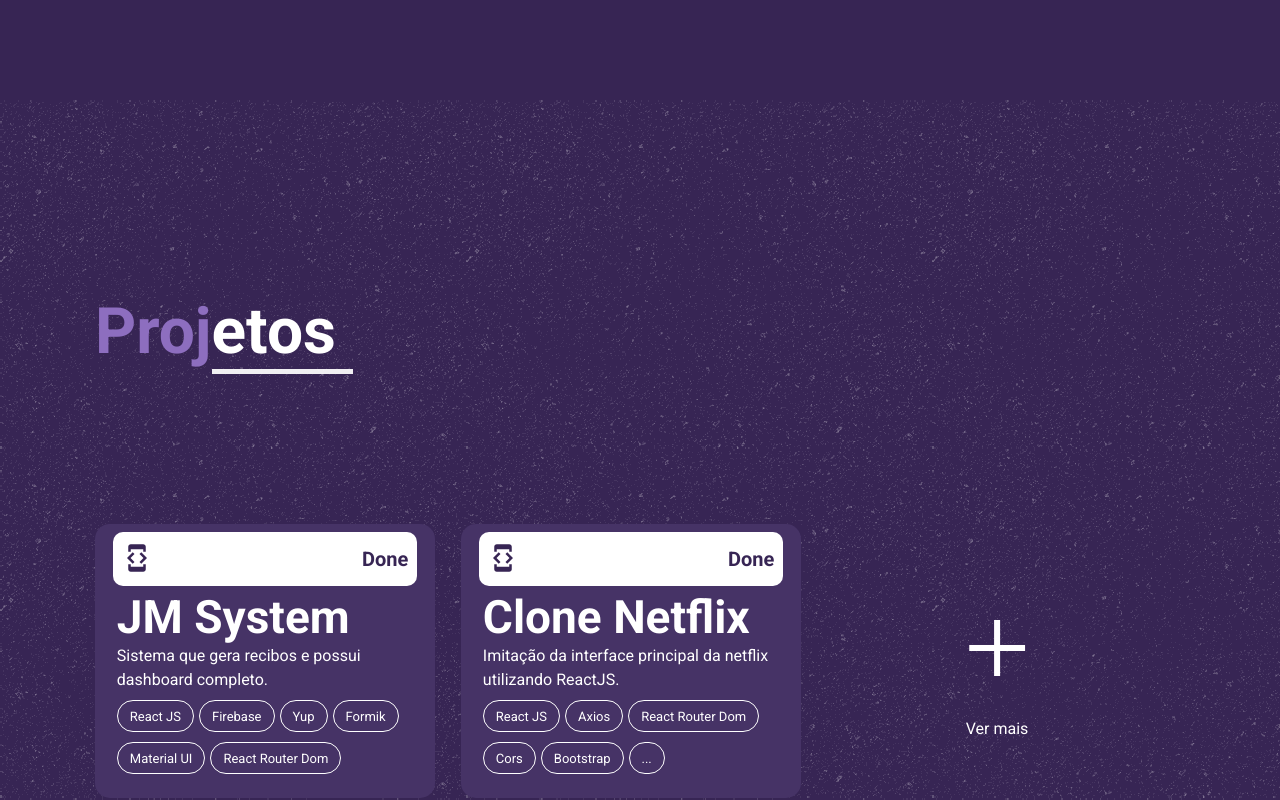
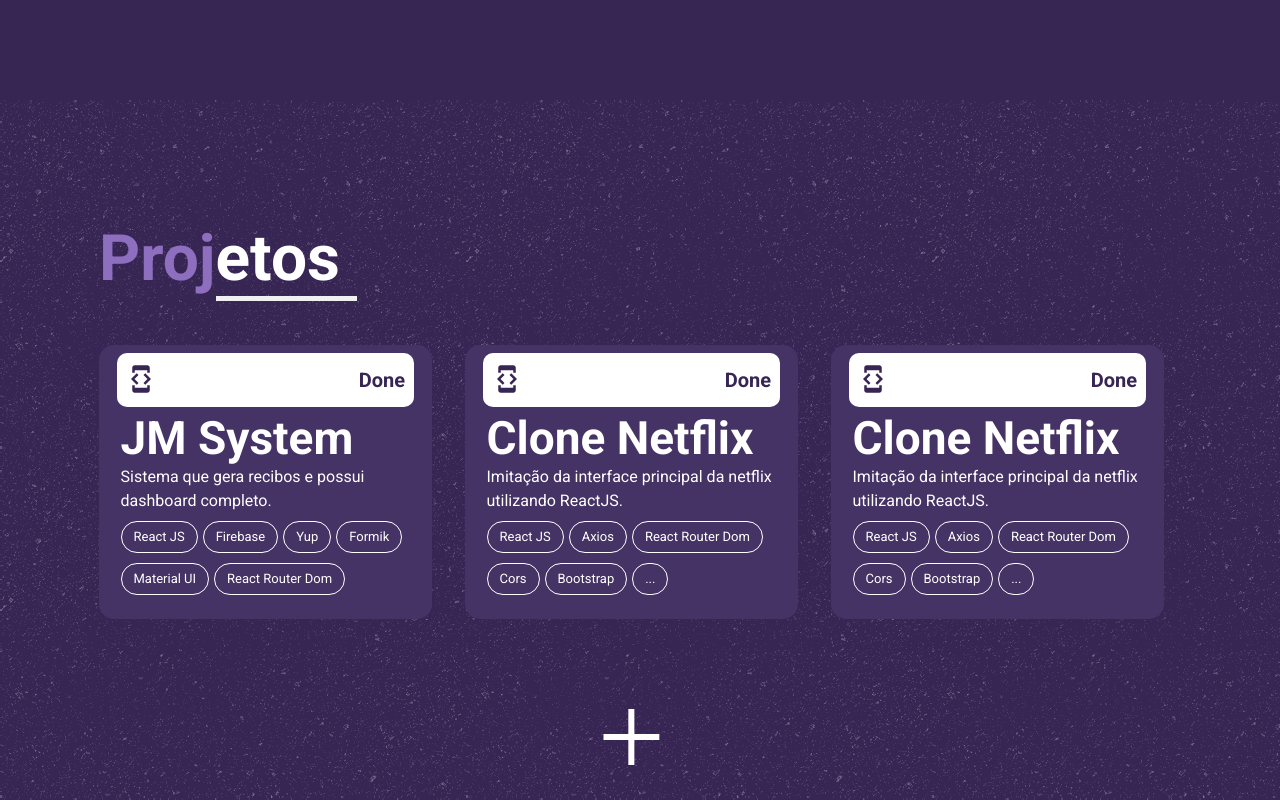
Before and after one commit to vxfontes/portfolio, a React (Create React App) app: page /1 in a window 1280 px wide. Shown: the part 2140-2940 px from the top of the page. Built offline with nearby package versions, Linux system fonts and the light colour scheme.

Commit message:
feat: primeira versão da pagina de proj (sem img)

```diff
--- /dev/null
+++ b/src/interface/ProjectProps.ts
@@ -0,0 +1,7 @@
+export interface ProjectProps {
+    title: string,
+    descriptionPT: string,
+    descriptionEN: string,
+    tecnologies: string[],
+    finish: boolean
+}
--- a/src/pages/projects/index.tsx
+++ b/src/pages/projects/index.tsx
@@ -1,29 +1,28 @@
 import React, { useState } from 'react';
-import { Box, Chip, Grid, Link, Typography } from "@material-ui/core";
+import { Box, Chip, Grid, Typography, useMediaQuery } from "@material-ui/core";
 import DeveloperModeIcon from '@material-ui/icons/DeveloperMode';
 import DoubleArrowIcon from '@material-ui/icons/DoubleArrow';
 import styles from "./styles";
-import data from '../../data/projects.json';
-import { useParams } from 'react-router-dom';
+import { useParams, Link } from 'react-router-dom';
+import theme from '../../theme';
+import { ProjectProps } from "../../interface/ProjectProps";
 
-interface ProjectProps {
-    title: string,
-    descriptionPT: string,
-    tecnologies: string[],
-    finish: boolean
-}
 
 const principalData = [
     {
         "title": "JM System",
-        "id": 1,
         "descriptionPT": "Sistema que gera recibos e possui dashboard completo.",
         "tecnologies": ["React JS", "Firebase", "Yup", "Formik", "Material UI", "React Router Dom"],
         "finish": true
     },
     {
         "title": "Clone Netflix",
-        "id": 2,
+        "descriptionPT": "Imitação da interface principal da netflix utilizando ReactJS.",
+        "tecnologies": ["React JS", "Axios", "React Router Dom", "Cors", "Bootstrap", "..."],
+        "finish": true
+    },
+    {
+        "title": "Clone Netflix",
         "descriptionPT": "Imitação da interface principal da netflix utilizando ReactJS.",
         "tecnologies": ["React JS", "Axios", "React Router Dom", "Cors", "Bootstrap", "..."],
         "finish": true
@@ -34,9 +33,7 @@ const Projects = () => {
     const params = useParams();
     const language = params.language;
     const classes = styles();
-
-    const preventDefault = (event: React.SyntheticEvent) => { event.preventDefault(); alert("I'm a button.") };
-
+    const showMore = useMediaQuery(theme.breakpoints.up('sm'));
 
     function getProgress(progress: boolean) {
         if (progress === true) {
@@ -56,7 +53,6 @@ const Projects = () => {
 
     function Thumbnail(project: any) {
         const projeto = project.project;
-
         return (
             <Grid className={classes.page} container direction='row' justifyContent='center' alignItems="center" spacing={1}>
                 <Grid className={classes.progressBar} container xl={11} lg={11} md={11} sm={11} xs={11}>
@@ -72,36 +68,39 @@ const Projects = () => {
                     <Typography variant="body1" color='secondary'>{projeto.descriptionPT}</Typography>
                 </Grid>
 
+                {showMore && (
                     <Grid item xl={11} lg={11} md={11} sm={11} xs={11}>
                         {projeto.tecnologies.map((tec: string[]) =>
                             <Chip className={classes.chip} label={tec} variant='outlined' color='secondary' />
                         )}
                     </Grid>
+                )}
             </Grid>
         )
     }
 
     return (
         <>
-
             <Grid className={classes.paper} container direction='row' justifyContent='center' alignItems="center" spacing={1}>
-                <Grid className={classes.inside} container direction='row' justifyContent='center' alignItems="center" spacing={1}>
+                <Grid className={classes.inside} container direction='row' justifyContent='center' alignItems="center" spacing={2}>
                     <Grid item xl={12} lg={12} md={12} sm={12} xs={12}>
+                        <Typography style={{ paddingTop: '5vh' }} variant='h2' color='secondary'>
                             {language === 'english' ? (
-                            <Typography style={{ paddingTop: '5vh' }} variant='h2' color='secondary'>
+                                <>
                                     <span className={classes.colorProj}>Proj</span>
                                     <span style={{ borderBottom: "5px solid #ffffffec", paddingRight: '0.26em' }}>ects</span>
-                            </Typography>
+                                </>
                             ) : (
-                            <Typography style={{ paddingTop: '5vh' }} variant='h2' color='secondary'>
+                                <>
                                     <span className={classes.colorProj}>Proj</span>
                                     <span style={{ borderBottom: "5px solid #ffffffec", paddingRight: '0.26em' }}>etos</span>
+                                </>
+                            )}
                         </Typography>
-                        )}
                     </Grid>
                     {principalData.map((project) =>
-                        <Grid item xl={4} lg={4} md={4} sm={11} xs={11}>
-                            <Link href="#" underline="none" onClick={preventDefault}>
+                        <Grid item xl={4} lg={4} md={4} sm={11} xs={11} style={{ marginTop: '4vh' }}>
+                            <Link className={classes.decoration} to="#">
                                 <Thumbnail project={project} />
                             </Link>
                         </Grid>
@@ -109,8 +108,10 @@ const Projects = () => {
                     <Grid item xl={4} lg={4} md={4} sm={11} xs={11}>
                         <Grid className={classes.pageBox} container direction='row' justifyContent='center' alignItems="center" spacing={1}>
                             <Grid className={classes.box}>
-                                <Link href="#" underline="none" onClick={preventDefault}>
+                                <Link className={classes.decoration} to={`/projectsPage/${language}`}>
+                                    {showMore && (
                                         <span className={classes.span}>+</span>
+                                    )}
                                     {language === 'english' ? (
                                         <Typography variant='body1' color='secondary'>More</Typography>
                                     ) : (
--- /dev/null
+++ b/src/pages/projects/projectsPage.tsx
@@ -0,0 +1,82 @@
+import { Box, Button, Card, CardActions, CardContent, CardMedia, Chip, Grid, Typography } from "@material-ui/core";
+import { useParams } from "react-router-dom";
+import data from '../../data/projects.json';
+import styles from "./styles";
+import me from '../../assets/image/ok.jpg';
+import { ProjectProps } from "../../interface/ProjectProps";
+
+const ProjectsPage = () => {
+    const params = useParams();
+    const language = params.language;
+    const classes = styles();
+
+    // para diminuir tamanho do texto
+    // {filme.descricao?.substr(0, 200)}...
+
+    return (
+        <>
+            <Grid className={classes.paperProjects} container direction='row' justifyContent='center' alignItems="center" spacing={1}>
+                <Grid item xl={12} lg={11} md={12} sm={12} xs={12}>
+                    <Typography style={{ paddingTop: '1vh', marginBottom: '5vh' }} variant='h2' color='secondary'>
+                        {language === 'english' ? (
+                            <>
+                                <span className={classes.colorProj}>Proj</span>
+                                <span style={{ borderBottom: "5px solid #ffffffec", paddingRight: '0.26em' }}>ects</span>
+                            </>
+                        ) : (
+                            <>
+                                <span className={classes.colorProj}>Proj</span>
+                                <span style={{ borderBottom: "5px solid #ffffffec", paddingRight: '0.26em' }}>etos</span>
+                            </>
+                        )}
+                    </Typography>
+                </Grid>
+                {data.map((project: ProjectProps) => (
+                    <Grid item xl={4} lg={4} md={5} sm={12} xs={12}>
+                        <Card className={classes.project}>
+                            <CardMedia className={classes.media} image={me} title='Project Image' />
+
+                            <CardContent className={classes.description}>
+                                <Typography className={classes.chip} variant="h6" style={{ fontWeight: 'bold' }} color='secondary'>{project.title}</Typography>
+
+                                <Box>
+                                    {project.tecnologies.slice(0, 3).map((tec: string) => (
+                                        <Chip className={classes.chip} size="small" label={tec} />
+                                    ))}
+                                    <Chip className={classes.chip} size="small" label='...' />
+                                </Box>
+
+                                <Typography variant="h6" color='secondary'>
+                                    {language === 'english' ? (
+                                        <>
+                                            {project.descriptionEN.substr(0, 100)}...
+                                        </>
+                                    ) : (
+                                        <>
+                                            {project.descriptionPT.substr(0, 40)}-<br />
+                                            {project.descriptionPT.substr(40, 35)}...
+                                        </>
+                                    )}
+                                </Typography>
+                            </CardContent>
+
+                            <CardActions className={classes.aligning}>
+                                <Button style={{ textTransform: "capitalize" }} color='secondary'>
+                                    <Typography variant="body2" color='secondary'>
+                                        {language === 'english' ? (
+                                            <>Ver Mais</>
+                                        ) : (
+                                            <>Ver Mais</>
+                                        )}
+                                    </Typography>
+                                </Button>
+                            </CardActions>
+                        </Card>
+                    </Grid>
+                ))}
+            </Grid>
+        </>
+    );
+}
+
+export default ProjectsPage;
--- a/src/pages/projects/styles.ts
+++ b/src/pages/projects/styles.ts
@@ -9,6 +9,16 @@ const styles = makeStyles((theme: Theme) =>
             height: '100%',
             margin: 0,
             padding: 30,
+            backgroundColor: theme.palette.mybackgroundColor?.main,
+            backgroundImage: `url(${asfalttexture})`,
+        },
+
+        paperProjects: {
+            width: '100%',
+            minHeight: '100vh',
+            height: '100%',
+            margin: 0,
+            padding: 60,
             backgroundColor: theme.palette.mybackgroundColor?.main,
             backgroundImage: `url(${asfalttexture})`,
         },
@@ -79,7 +89,42 @@ const styles = makeStyles((theme: Theme) =>
             alignItems: 'center',
             justifyContent: 'center',
             textAlign: 'center',
-        }
+        },
+
+        decoration: {
+            textDecoration: 'none',
+            color: 'white'
+        },
+
+        aligning: {
+            alignContent: 'center',
+            alignItems: 'center',
+            justifyContent: 'center',
+            textAlign: 'center',
+            backgroundColor: theme.palette.mybackgroundColor?.dark,
+        },
+
+        project: {
+            width: '90%',
+            borderRadius: 15,
+            border: '1px dashed #fff',
+            marginBottom: '5vh',
+            [theme.breakpoints.down('sm')]: {
+                width: '100%',
+            }
+        },
+
+        description: {
+            padding: 15,
+            marginTop: -90,
+            backgroundColor: theme.palette.mybackgroundColor?.dark,
+            zIndex: 6,
+        },
+
+        media: {
+            height: 300,
+            zIndex: -1,
+        },
 
     })
 );
```
Lines whose indentation alone changed are shown as unchanged.
